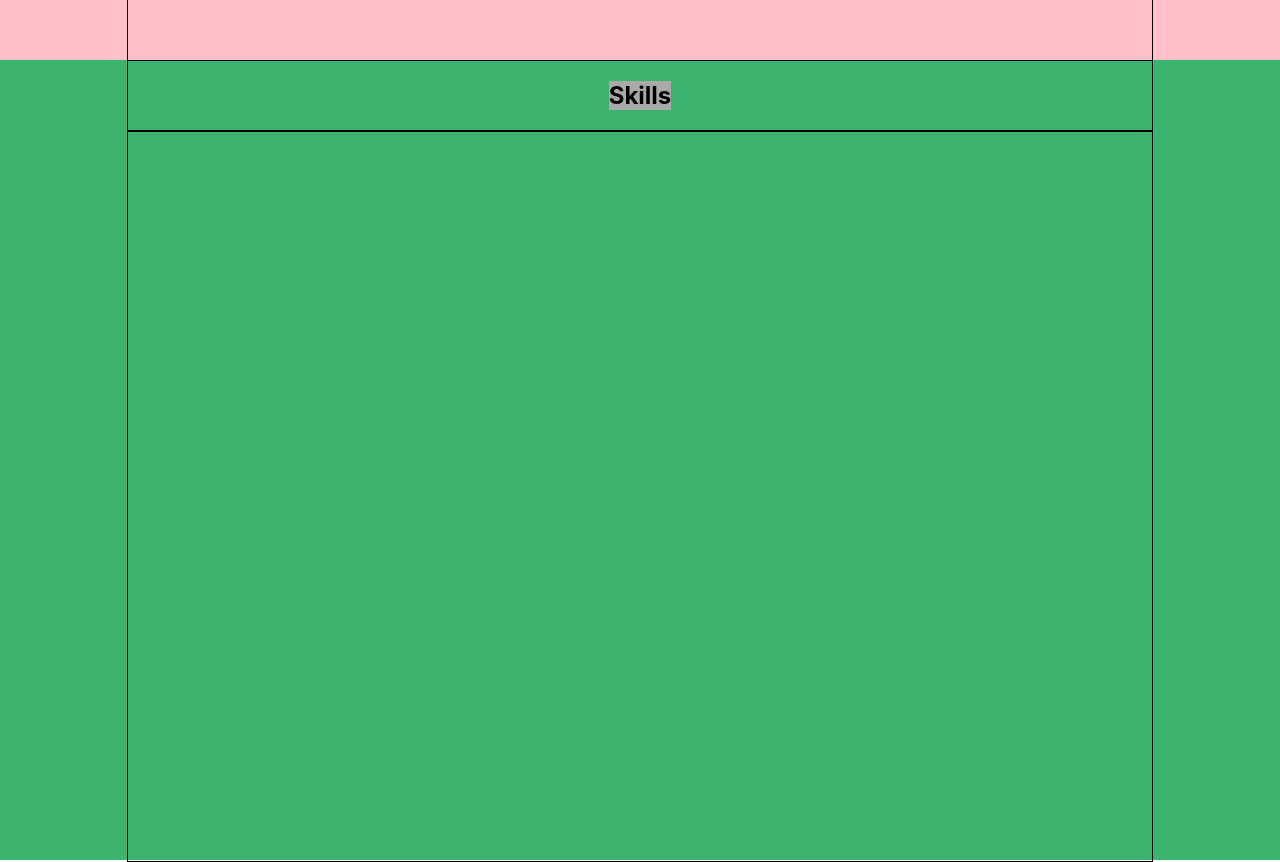
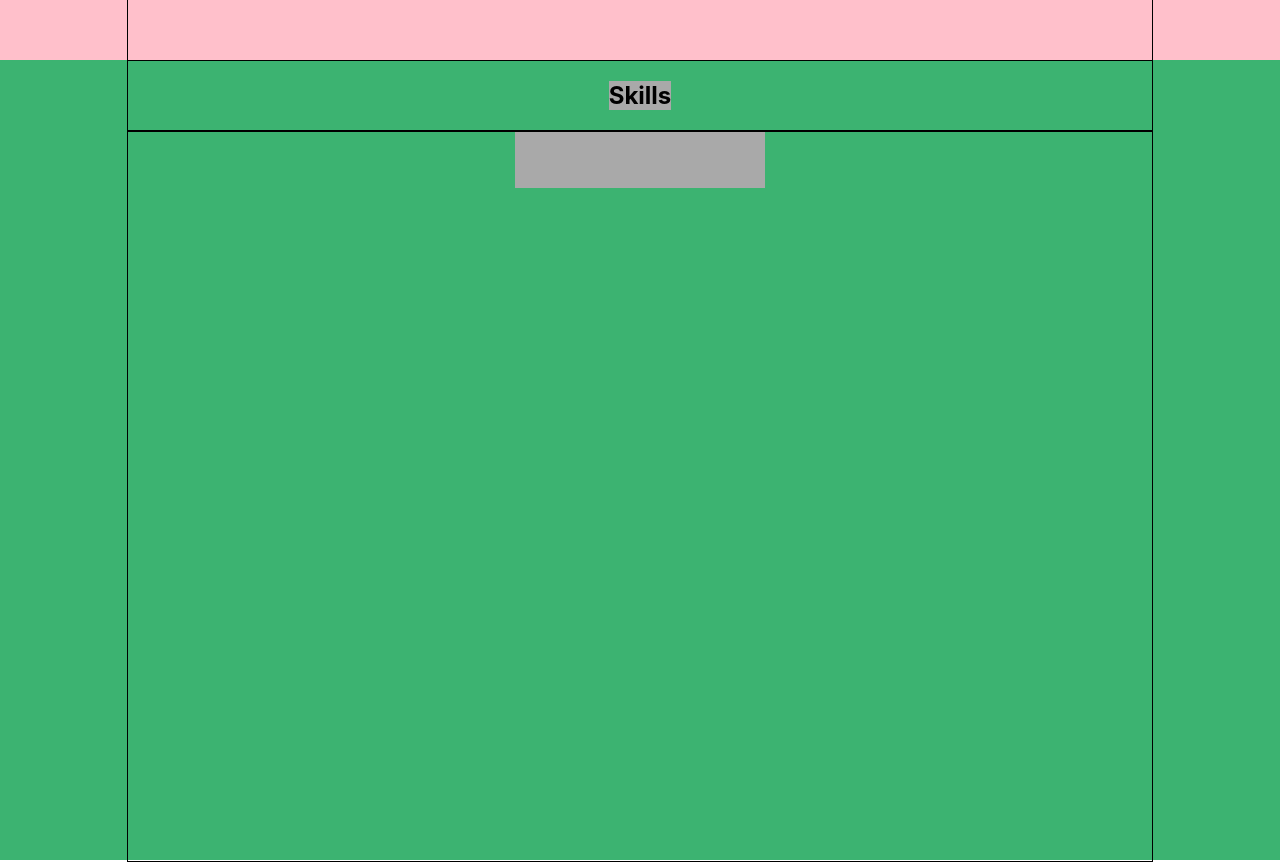
Before and after one commit to cros6y6raga/portfolio, a React (Create React App) app: page / in a window 1280 px wide. Shown: the part 820-1682 px from the top of the page. Built offline with nearby package versions, Linux system fonts and the light colour scheme.

Commit message:
Adding props

```diff
--- a/src/skills/Skills.tsx
+++ b/src/skills/Skills.tsx
@@ -1,6 +1,7 @@
 import React from 'react';
 import style from './Skills.module.css';
 import styleContainer from '../common/styles/Container.module.css'
+import Skill from "./skill/Skill";
 
 function Skills() {
     return (
@@ -8,6 +9,9 @@ function Skills() {
             <div className={`${styleContainer.container} ${style.skillsContainer}`}>
                 <h2 className={style.title}>Skills</h2>
                 <div className={style.skills}></div>
+                <Skill/>
+                <Skill/>
+                <Skill/>
             </div>
         </div>
     );
--- a/src/skills/skill/Skill.module.css
+++ b/src/skills/skill/Skill.module.css
@@ -0,0 +1,4 @@
+.skill {
+    width: 250px;
+    background-color: darkgrey;
+}
--- a/src/skills/skill/Skill.tsx
+++ b/src/skills/skill/Skill.tsx
@@ -1,11 +1,13 @@
 import React from 'react';
+import style from './Skill.module.css';
 
-const Skill = () => {
+function Skill(props: any) {
     return (
-        <div>
-
+        <div className={style.skill}>
+            <div className={style.icon}></div>
+            <h3>{props.title}</h3>
         </div>
     );
-};
+}
 
 export default Skill;
```
